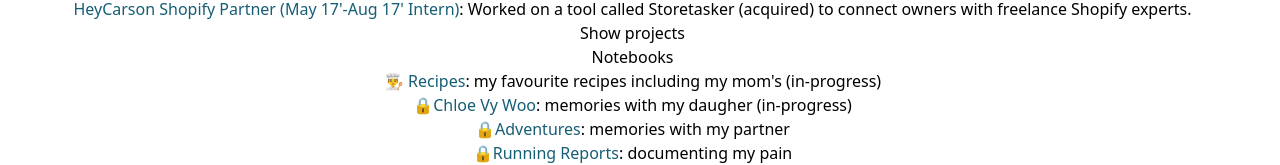
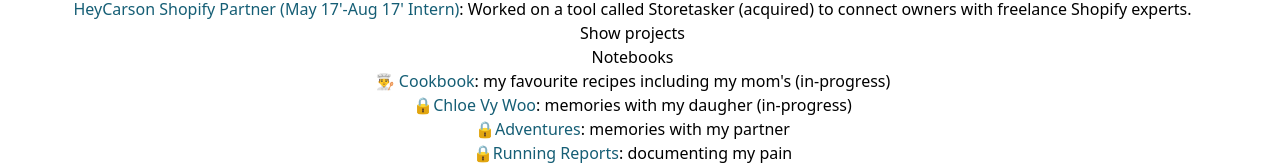
Before and after one commit to chriskfwoo/cwoo, a React (Vite) app: page / in a window 1280 px wide. Shown: the part 469-634 px from the top of the page. Built offline with nearby package versions, Linux system fonts and the light colour scheme.

Commit message:
Update App.jsx

```diff
--- a/src/App.jsx
+++ b/src/App.jsx
@@ -35,8 +35,8 @@
 
 const links = [
   {
-    id: "recipes",
-    title: "👨‍🍳 Recipes",
+    id: "cookbook",
+    title: "👨‍🍳 Cookbook",
     link: "https://chriswoo.notion.site/Cookbook-1dfc798f207b80f38e15c3795f64305c?pvs=4",
     info: "my favourite recipes including my mom's (in-progress)",
     private: false
```
